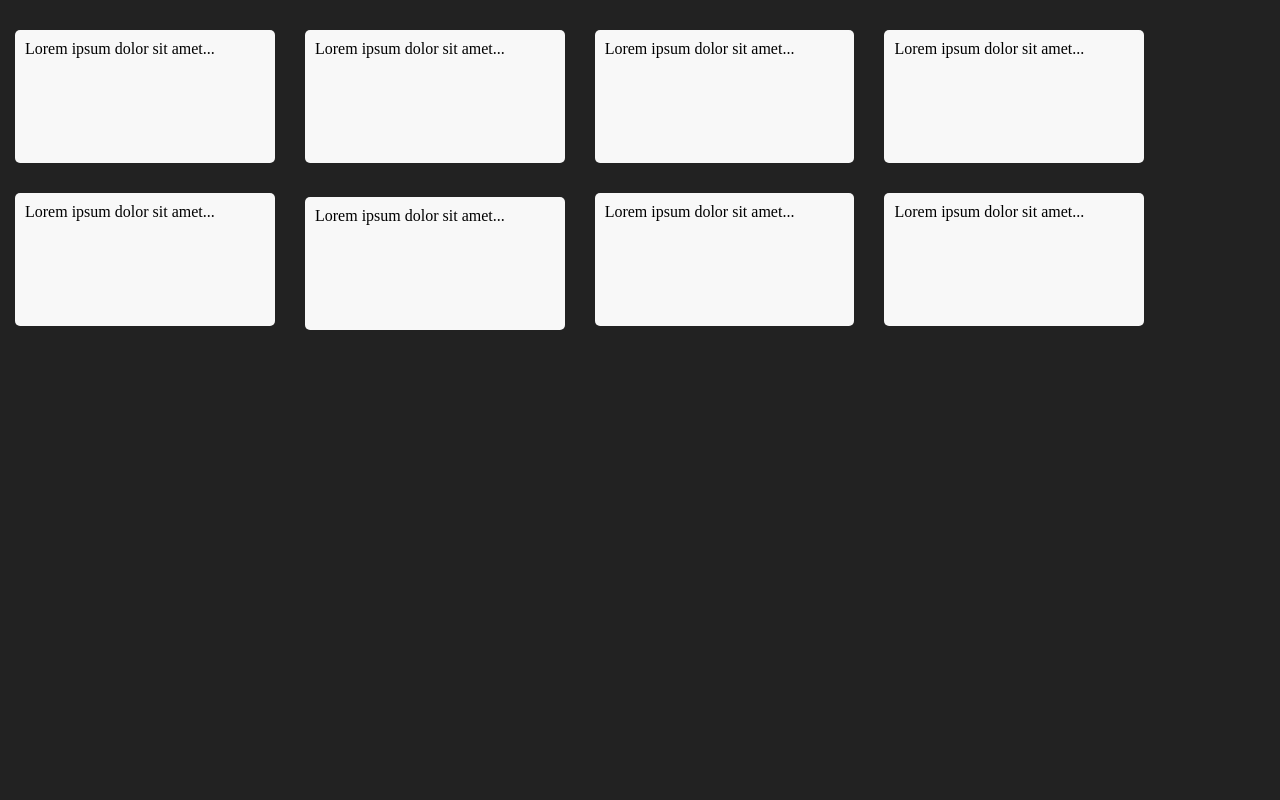
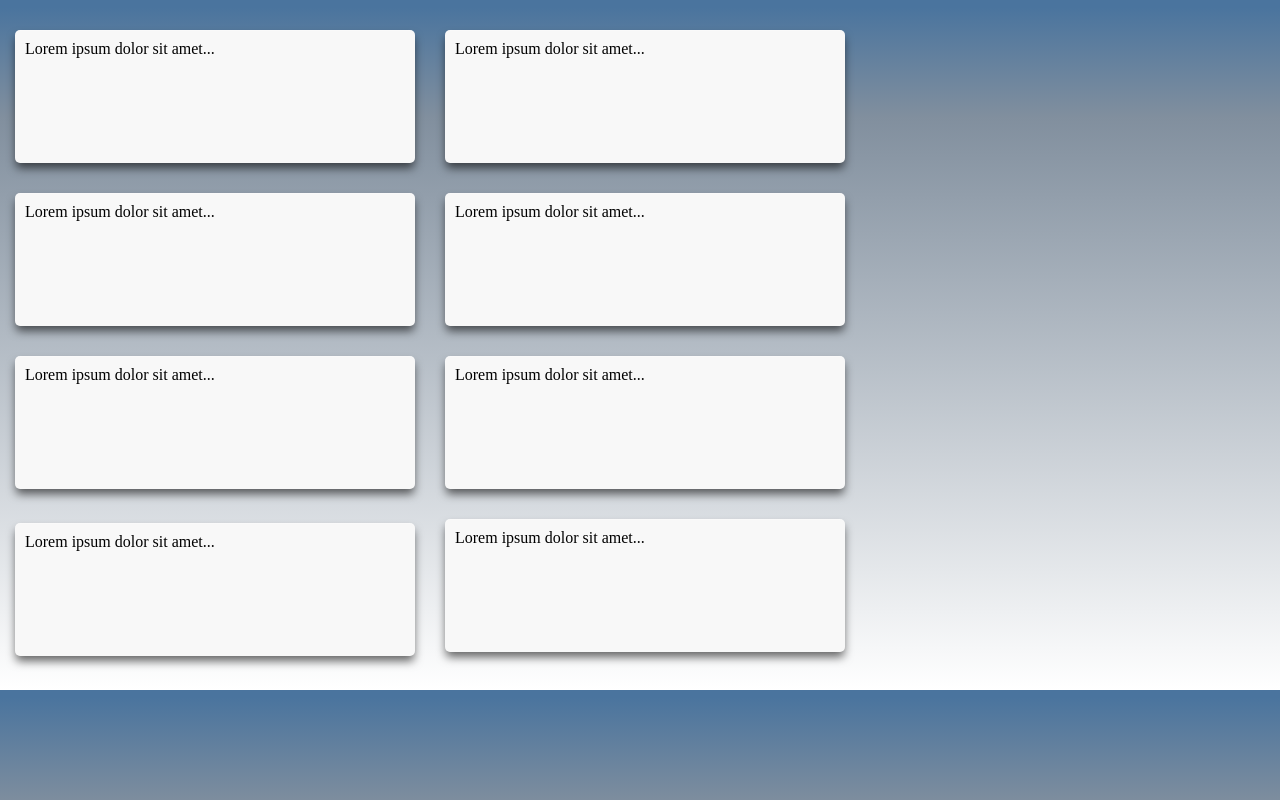
Before and after one commit to dievardump/CSS-pop-animations, a plain HTML site: page scale.html in a window 1280 px wide. Drawn offline with Linux system fonts and the light colour scheme.

Commit message:
adding background

```diff
--- a/assets/css/main.css
+++ b/assets/css/main.css
@@ -1,7 +1,6 @@
 html, body {
     width: 100%;
-    heigh: 100%;
-    background-color: #222222 !important;
+    background: linear-gradient(to bottom, rgba(74,116,158,1) 1%,rgba(129,143,158,1) 17%,rgba(255,255,255,1) 100%); /* W3C */
 }
 
 .col {
@@ -9,19 +8,9 @@ html, body {
     overflow: visible;
     position: relative;
     padding : 15px;
+    width: 400px;
 }
 
-.c1of2 {
-    width: 49.3%;
-}
-
-.c1of3 {
-    width: 32.3%;
-}
-
-.c1of4 {
-    width: 20.3%;
-}
 .pop p {
     padding: 10px;
 }
@@ -49,6 +38,7 @@ html, body {
 
 .pop .anim {
     border-radius : 5px;
+    box-shadow: inset 0 1px 0 rgba(255,255,255,0.2), 0 6px 10px -1px rgba(0,0,0,0.6);
     background-color: #F8F8F8;
     width: 100%;
 }
@@ -153,7 +143,7 @@ html, body {
 
 @keyframes pop-translate-y  {
     0% {
-        transform: translateY(75%);
+        transform: translateY(1%);
     }
     100% {
         transform: translateY(0%);
--- a/scale.html
+++ b/scale.html
@@ -19,8 +19,6 @@
                     <p>Lorem ipsum dolor sit amet...</p>
                 </div>
             </div>
-        </div>
-        <div class="col c1of4">
             <div class="pop bottom">
                 <div class="anim vert">
                     <p>Lorem ipsum dolor sit amet...</p>
@@ -43,8 +41,6 @@
                     <p>Lorem ipsum dolor sit amet...</p>
                 </div>
             </div>
-        </div>
-        <div class="col c1of4">
             <div class="pop right">
                 <div class="anim horiz">
                     <p>Lorem ipsum dolor sit amet...</p>
```
